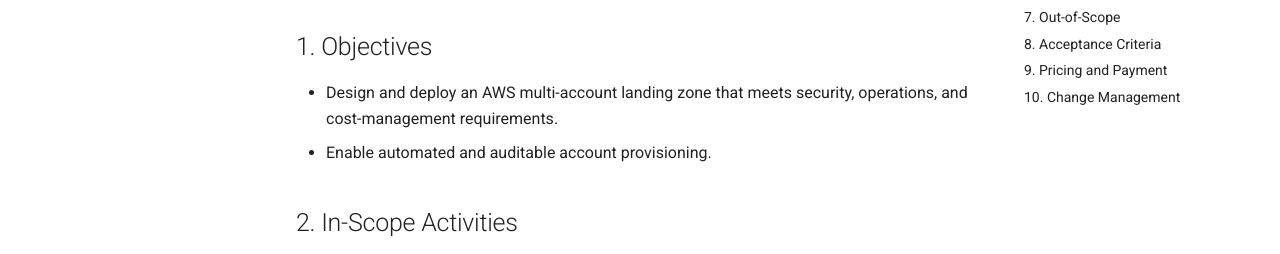
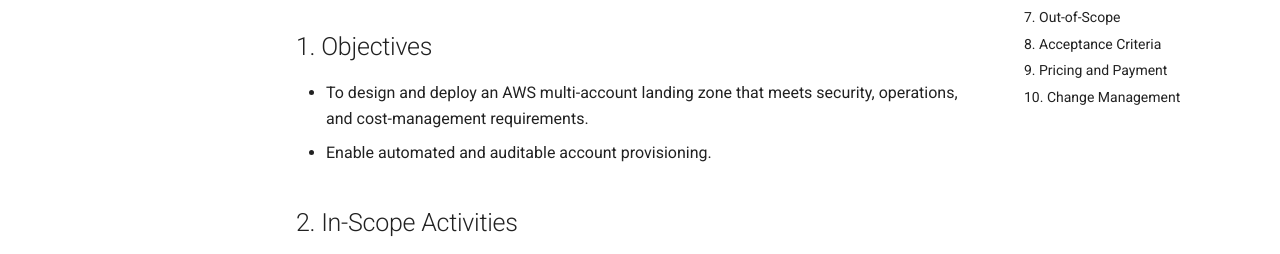
Before and after one commit to zircon-tech/cloud-ops-docs, an MkDocs documentation site: the page built from docs/sow-multi-account-strategy.md, in a window 1280 px wide and 900 px high. Shown: the part 331-585 px from the top of the window. Built offline with MkDocs 1.6.1 and Material for MkDocs 9.7.7, drawn with Linux system fonts in a browser that asks for light colours.

Commit message:
sow update

```diff
--- a/docs/sow-multi-account-strategy.md
+++ b/docs/sow-multi-account-strategy.md
@@ -6,7 +6,7 @@
 
 ## 1. Objectives
 
-* Design and deploy an AWS multi-account landing zone that meets security, operations, and cost-management requirements.
+* To design and deploy an AWS multi-account landing zone that meets security, operations, and cost-management requirements.
 * Enable automated and auditable account provisioning.
 
 ## 2. In-Scope Activities
```
